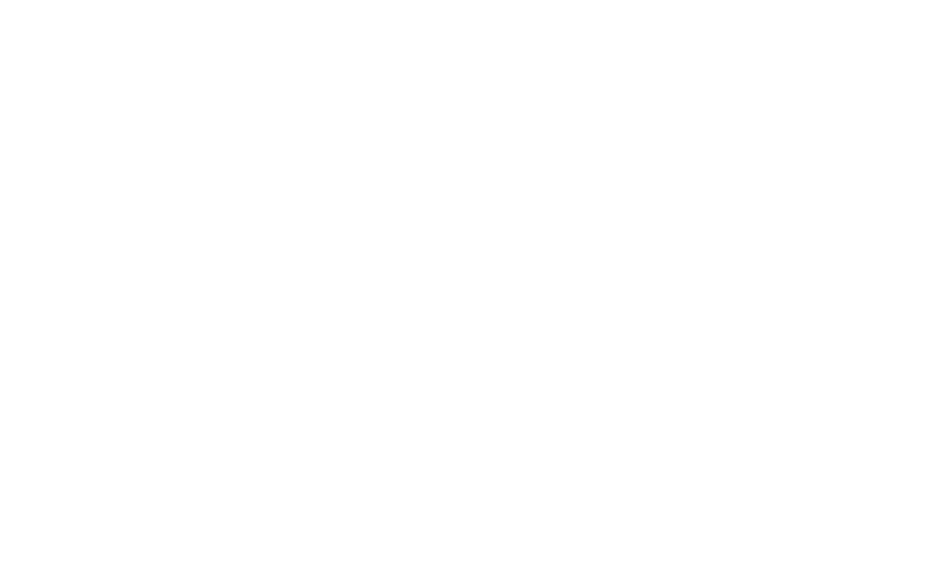
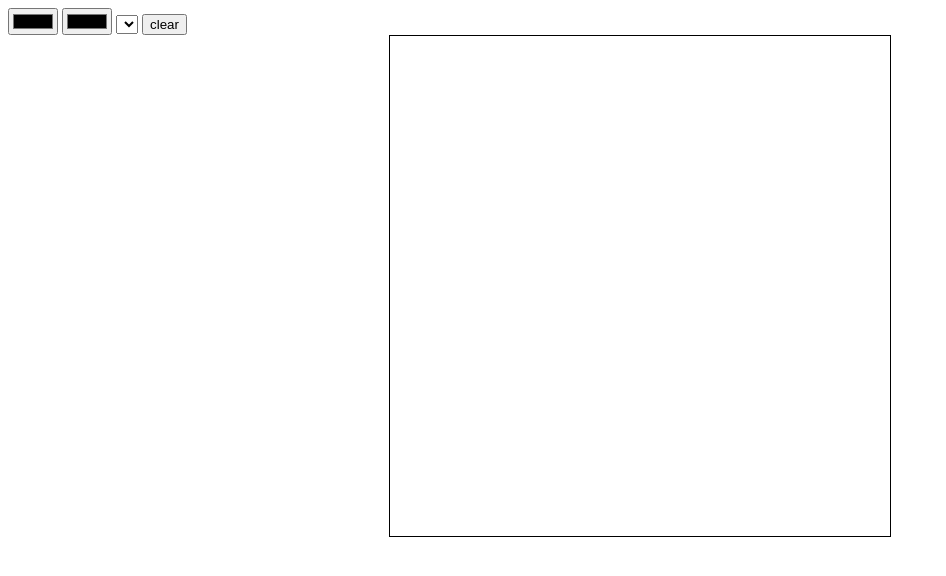
Before and after one commit to StavDorkam119/Ex-Canvas, a plain HTML site: page index.html in a window 1280 px wide. Shown: the whole page, without its empty margins (0-946 px from the left). Drawn offline with Linux system fonts and the light colour scheme.

Commit message:
first-commit

```diff
--- /dev/null
+++ b/css/main.css
@@ -0,0 +1,11 @@
+
+canvas {
+    border: 1px solid black;
+    margin: 0 auto;
+    display: block;
+}
+
+.banner {
+    display: inline-block;
+    margin: 0 auto;
+}
--- a/index.html
+++ b/index.html
@@ -1,12 +1,31 @@
 <!DOCTYPE html>
 <html lang="en">
+
 <head>
     <meta charset="UTF-8">
     <meta name="viewport" content="width=device-width, initial-scale=1.0">
     <meta http-equiv="X-UA-Compatible" content="ie=edge">
-    <title>Document</title>
+    <link rel="stylesheet" type="text/css" href="css/main.css">
+    <title>Canvas</title>
 </head>
-<body>
 
+<body onload="init()">
+    <section class="banner" onchange="onChangeShape(this.value)">
+        <input type="color" id="txt-color" name="txt-color" onchange="onChooseTextColor(this.value)" />
+        <input type="color" id="background-color" name="background-color"
+            onchange="onChooseBackgroundColor(this.value)" />
+        <select>
+            <option value=""></option>
+            <option value=""></option>
+            <option value=""></option>
+        </select>
+        <button>clear</button>
+    </section>
+    <canvas width="500" height="500"></canvas>
+
+    <script src="js/canvas-controller.js"></script>
+    <script src="js/canvas-service.js"></script>
+    <script src="js/util.js"></script>
 </body>
+
 </html>
--- /dev/null
+++ b/js/canvas-controller.js
@@ -0,0 +1,13 @@
+'use strict'
+
+const canvas = document.querySelector('canvas');
+const ctx = canvas.getContext('2d');
+
+function init() {
+    // setCanvasSize()
+}
+
+function setCanvasSize() {
+    canvas.width = window.innerWidth;
+    canvas.height = window.innerHeight;
+}
```
Also changed, not shown: js/canvas-service.js (added), js/util.js (added).
